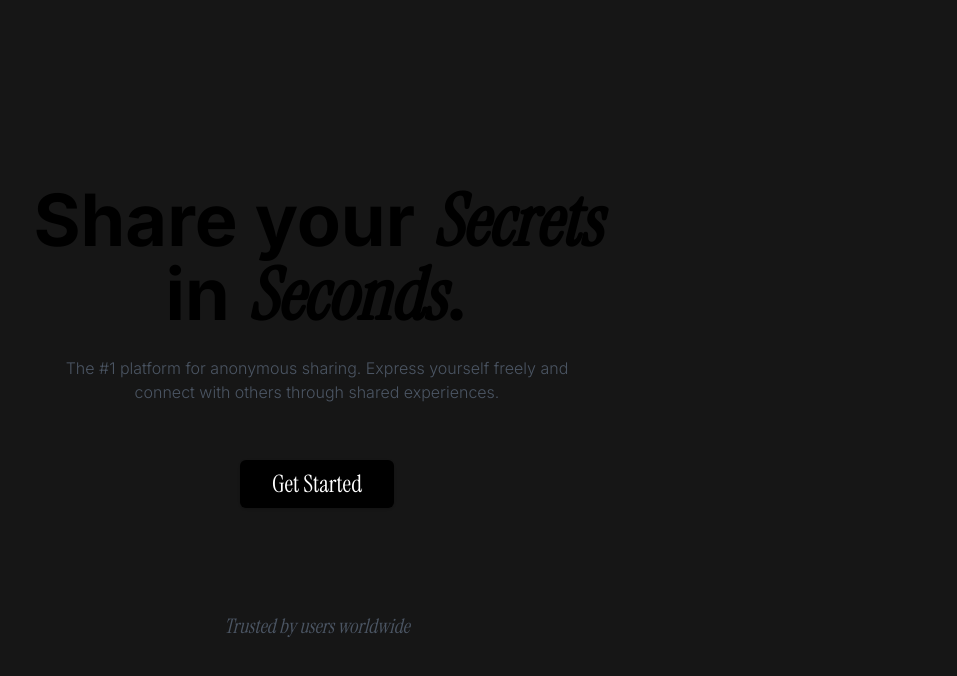
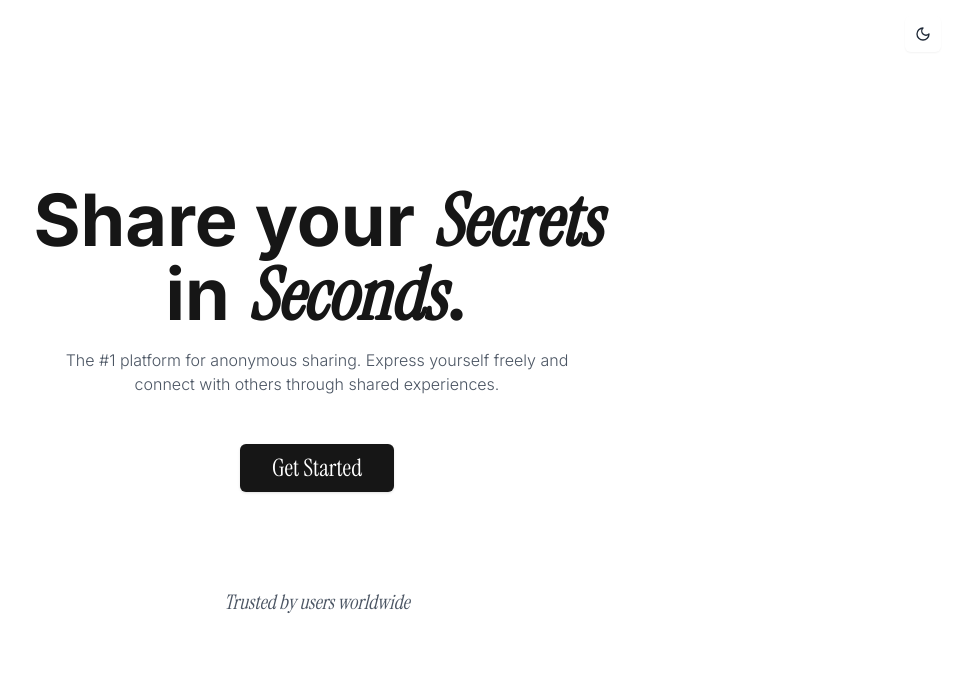
Before and after one commit to yeabnoah/Siki, a Next.js app in the folder client/: page / in a window 1280 px wide. Shown: the top 676 px of the page, without its empty margins (323-1280 px from the left). Built offline with nearby package versions, Linux system fonts and the light colour scheme; no server answers.

Commit message:
landing page

```diff
--- a/client/app/page.tsx
+++ b/client/app/page.tsx
@@ -4,17 +4,21 @@ import { Button } from "@/components/ui/button";
 import useSecretData from "@/store/secret.store";
 import { Loader2 } from "lucide-react";
 import { useRouter } from "next/navigation";
+import ThemeSwitcher from "@/components/theme-switcher";
 
 export default function Home() {
   const { isAiFetching } = useSecretData();
   const router = useRouter()
   return (
-    <main className="bg-bgMain min-h-screen text-white dark:bg-bgMain dark:text-white">
+    <main className=" min-h-screen bg-white/50 text-bgMain  dark:bg-bgMain dark:text-white">
       <div className="container mx-auto">
+        <div className="absolute top-4 right-4">
+          <ThemeSwitcher />
+        </div>
 
-        <div className="flex flex-col pt-[15vh] sm:pt-[23vh] items-center justify-center min-h-[80vh] text-center gap-4 sm:gap-6 px-4">
+        <div className="flex flex-col pt-[15vh] sm:pt-[23vh] items-center justify-center min-h-[80vh] text-center gap-4 sm:gap-6black px-4">
 
-          <h1 className="text-4xl font-inter sm:text-6xl md:text-7xl font-bold max-w-4xl leading-tight text-black dark:text-white">
+          <h1 className="text-4xl font-inter sm:text-6xl md:text-7xl font-bold max-w-4xl leading-tight text-bgMain dark:text-white">
             Share your <span className="font-instrument italic">Secrets</span> {" "}
             <span className="block">
               in <span className="font-instrument italic">Seconds</span>.
@@ -27,7 +31,7 @@ export default function Home() {
 
           <Button
             onClick={() => router.push("/dashboard")}
-            className="px-6 sm:px-8 py-4 sm:py-6 font-instrument text-xl sm:text-2xl bg-black dark:bg-white text-white dark:text-black hover:bg-black/90 dark:hover:bg-white/90 transition-all duration-200 flex items-center gap-2"
+            className="px-6 sm:px-8 py-4 sm:py-6 font-instrument text-xl sm:text-2xl bg-bgMain dark:bg-white text-white dark:text-bgMain hover:bg-bgMain/90 dark:hover:bg-white/90 transition-all duration-200 flex items-center gap-2"
           >
             {isAiFetching ? (
               <>
```
